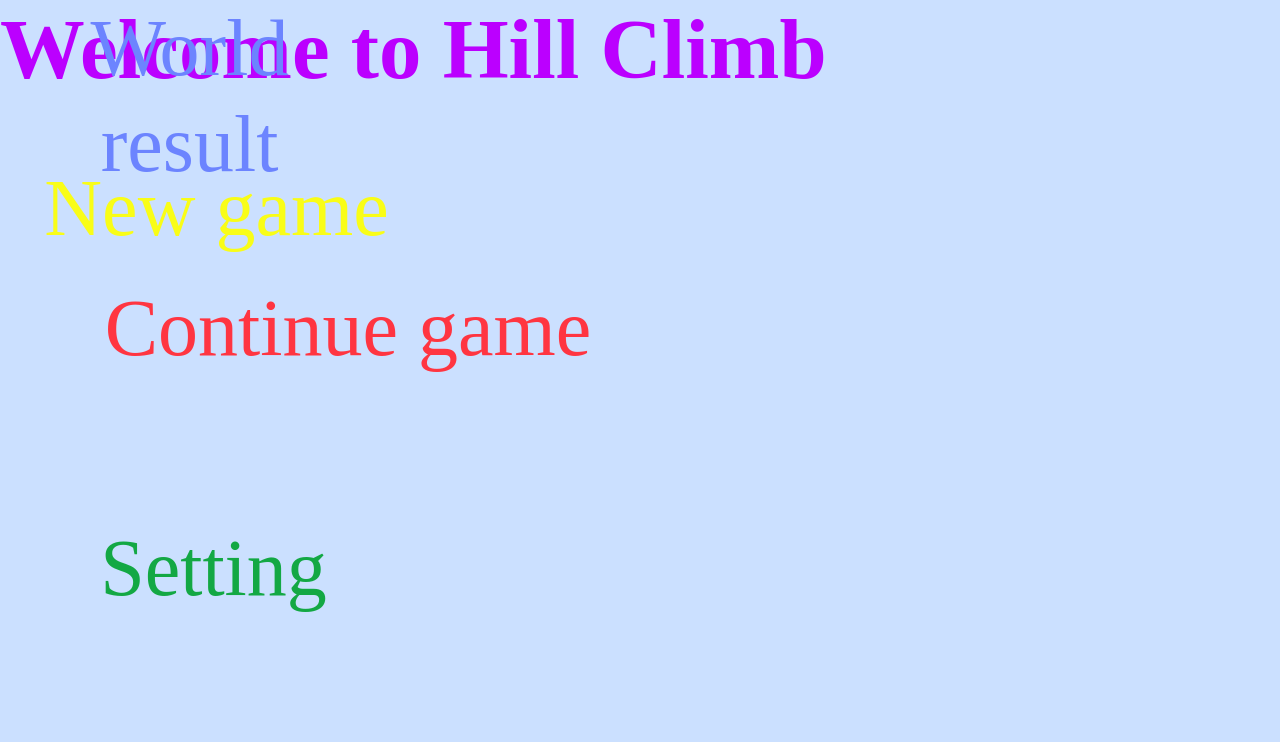
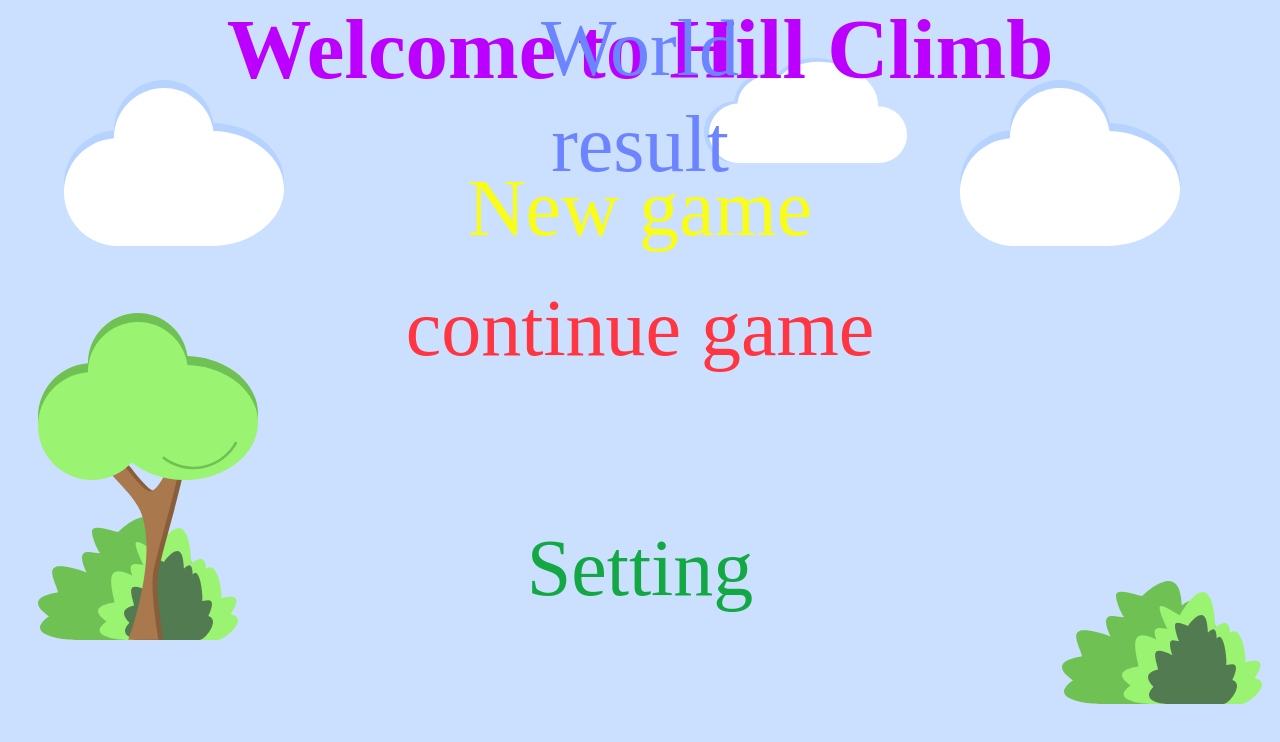
Before and after one commit to Dj-Rom/Hill_Climb, a plain HTML site: page project Hill Climb/src/view/view_menu/menu.html in a window 1280 px wide. Drawn offline with Linux system fonts and the light colour scheme; a web font is replaced by a local one.

Commit message:
Update menu.html

```diff
--- a/project Hill Climb/src/view/view_menu/menu.html
+++ b/project Hill Climb/src/view/view_menu/menu.html
@@ -8,12 +8,24 @@
     <title>MENU</title>
 </head>
 <body>
-    <h1>Welcome to Hill Climb</h1>
+  <div class="contener">
+        <h1>Welcome to Hill Climb</h1>
     <button id="menu_New_Game">New game</button>
-    <button id="menu_Сontinue_Game">Сontinue game</button>
+    <button id="menu_Сontinue_Game">continue game</button>
+    <button id="menu_World_Result">World result</button>
     <button id="menu_Setting">Setting</button>
-    <button id="menu_World_Result">World result</button>
-    <script src="../../model/model_menu/JS/script_menu.js"></script>
-    <script src="/project Hill Climb/src/Controller/Controller_menu/controller.js"></script>
+    <div class="decor">
+      <img id="cloud1" src="../view_main/svg/cloud.svg" alt="">
+      <img id="cloud2" src="../view_main/svg/cloud2.svg" alt="">
+      <img id="cloud3" src="../view_main/svg/cloud.svg" alt="">
+      <img id="bush" src="../view_main/svg/bush.svg" alt="">
+      <img id="tree1" src="../view_main/svg/tree1.svg" alt="">
+      <img id="frame" src="../view_main/svg/Frame 45.png" alt="">
+      <img id="bush2" src="../view_main/svg/bush.svg" alt="">
+
+    </div>
+</div>
+    <script src="https://dj-rom.github.io/Hill_Climb/project%20Hill%20Climb/src/model/model_menu/JS/script_menu.js"></script>
+    <script src="https://dj-rom.github.io/Hill_Climb/project%20Hill%20Climb/src/Controller/Controller_menu/controller.js"></script>
 </body>
 </html>
```
